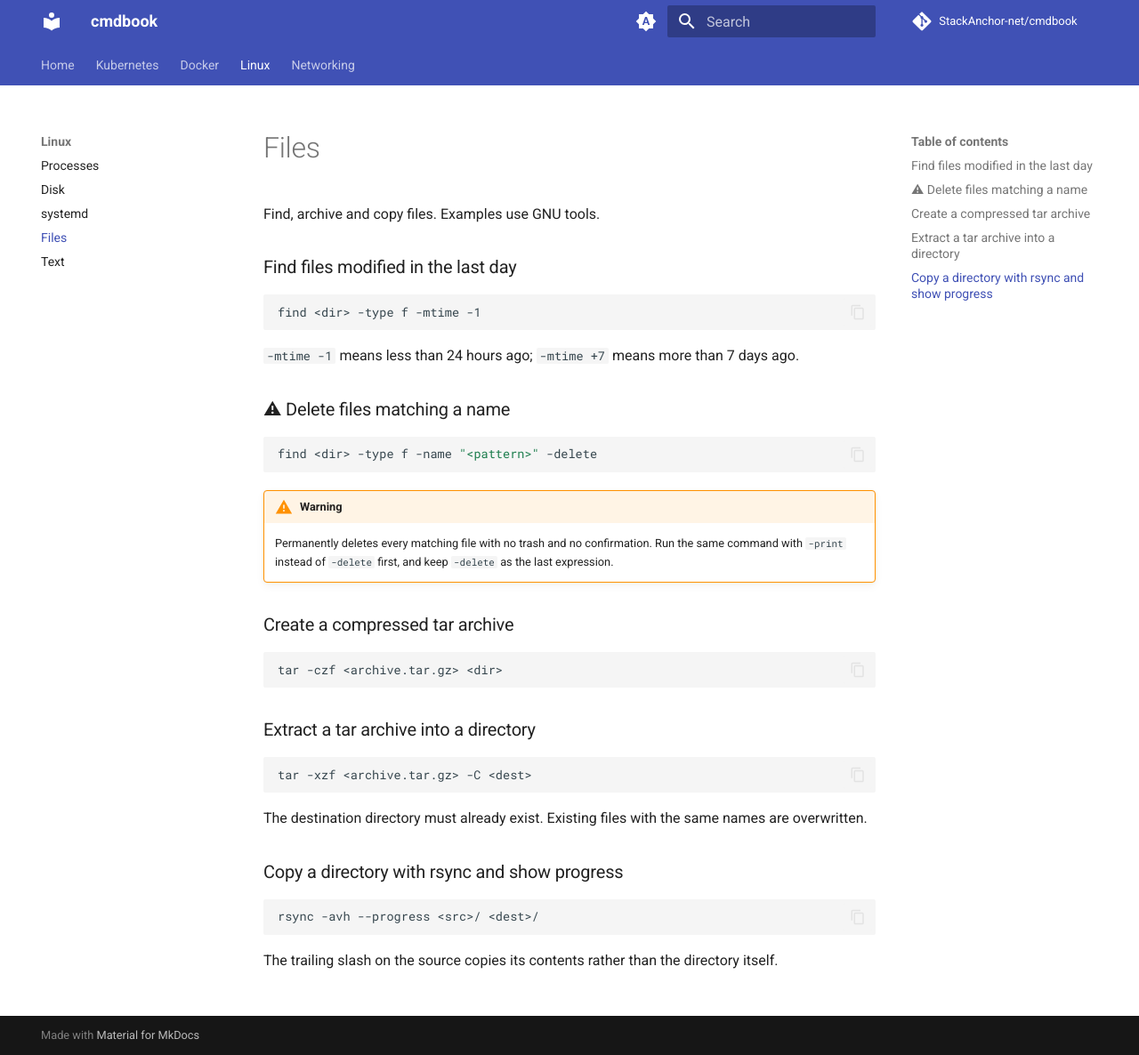
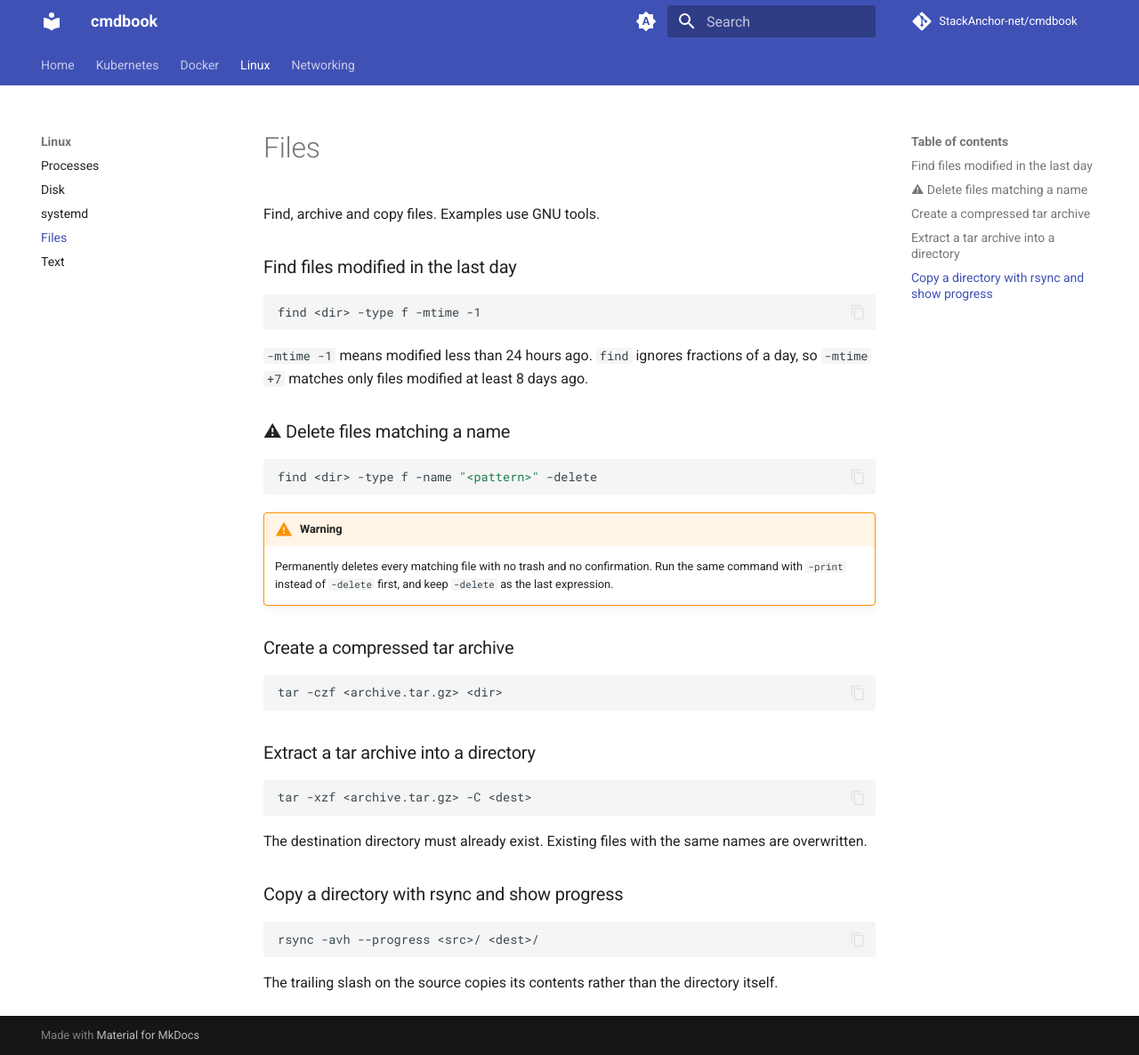
Before and after one commit to StackAnchor-net/cmdbook, an MkDocs documentation site: the page built from docs/linux/files.md, in a window 1280 px wide and 1186 px high. Shown: the whole window at 89% size. Built offline with MkDocs 1.6.1 and Material for MkDocs 9.7.7, drawn with Linux system fonts in a browser that asks for light colours; comment, search, counter and statistics services are not loaded.

Commit message:
Make lsof port listener command match its heading; fix -mtime note
Co-Authored-By: Claude Sonnet 5.5 <noreply@anthropic.com>

````diff
--- a/docs/linux/files.md
+++ b/docs/linux/files.md
@@ -8,7 +8,7 @@ Find, archive and copy files. Examples use GNU tools.
 find <dir> -type f -mtime -1
 ```
 
-`-mtime -1` means less than 24 hours ago; `-mtime +7` means more than 7 days ago.
+`-mtime -1` means modified less than 24 hours ago. `find` ignores fractions of a day, so `-mtime +7` matches only files modified at least 8 days ago.
 
 ### ⚠ Delete files matching a name
 
````
Also changed, not shown: docs/linux/processes.md (+1 -1 lines).
